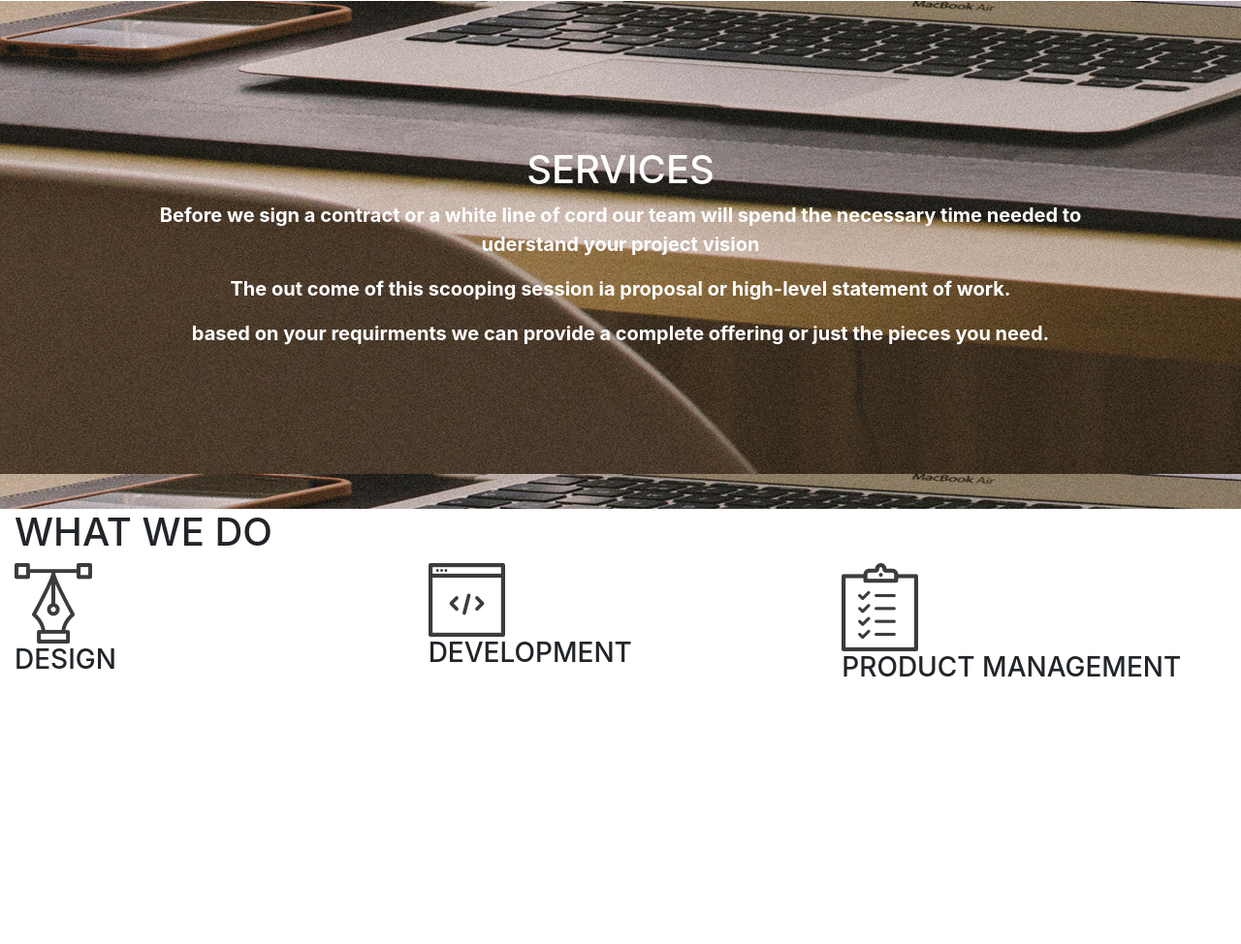
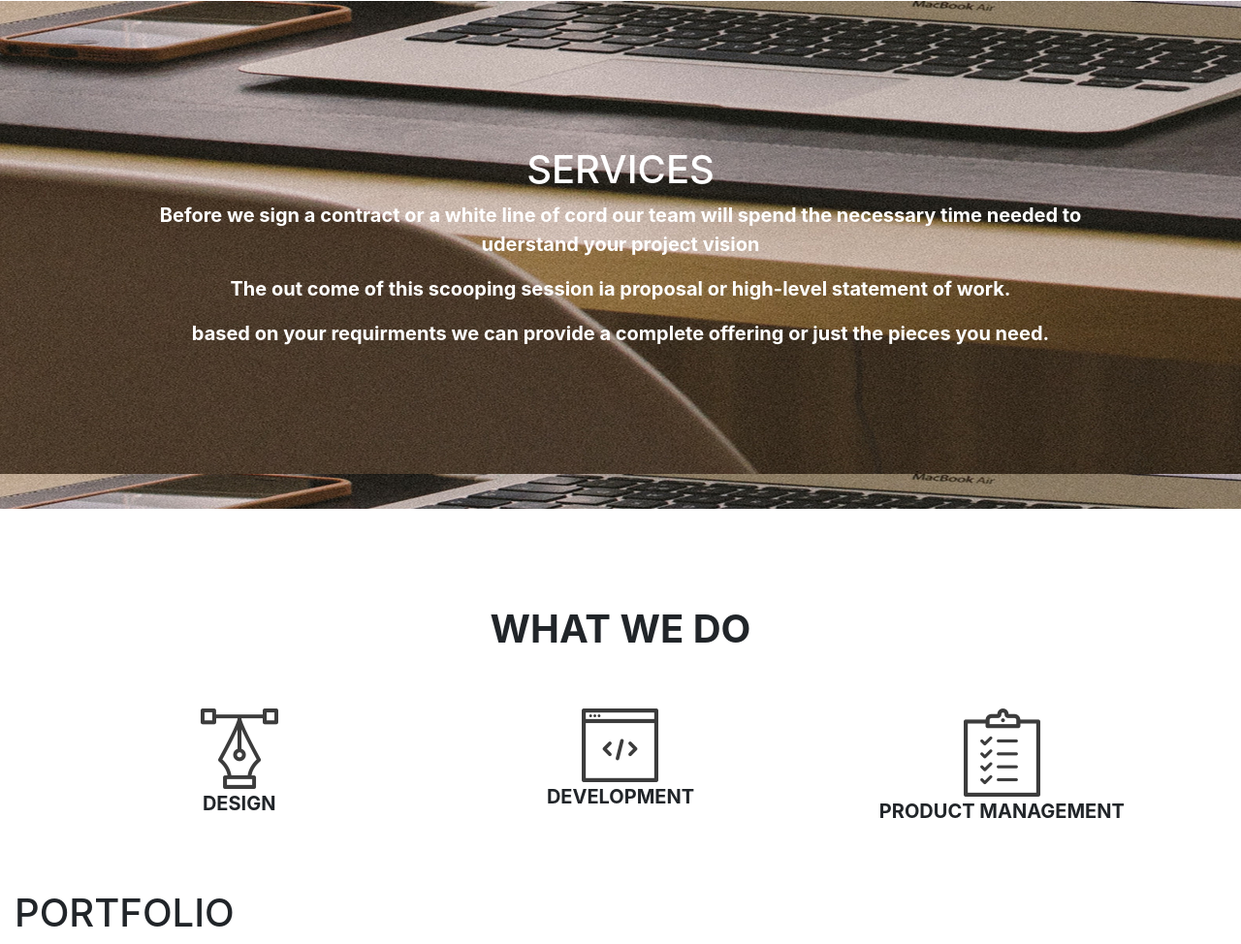
Before and after one commit to kaphie/Delani-studio, a plain HTML site: page index.html in a window 1280 px wide. Shown: the part 1399-2373 px from the top of the page at 97% size. Before the commit the page ends 2113 px from the top, so only its background shows below. Drawn offline with Linux system fonts and the light colour scheme.

Commit message:
indented text in what we do

```diff
--- a/css/styles.css
+++ b/css/styles.css
@@ -28,3 +28,16 @@
     font-size: 20px;
     font-weight: bold;
 }
+.what_we_do_section{
+    height: auto;
+    width: auto;
+    padding: 50px;
+    font-size: 20px;
+    text-align: center;
+}
+.what_we_do{
+    padding: 50px;
+    text-align: center;
+    font-size: 20px;
+    font-weight: bold;
+}
--- a/index.html
+++ b/index.html
@@ -56,23 +56,28 @@
         </div>
         </div>
         <!--what we do-->
-        <div class="row what we do">
-            <div class="col-md-12 what we do_section">
-              <h1 class="display-6">WHAT WE DO</h1>
+        <div class="row what_we_do_section">
+            <div class="col-md-12 what_we_do">
+              <h1><b>WHAT WE DO</b></h1>
             </div>
             <div class="col-md-4 clickable_1">
                <img src="image/services_icons/design_icon.png" alt="">
-               <h3 class="display-6">DESIGN</h3>
+               <p><b>DESIGN</b></p>
             </div>
             <div class="col-md-4 clickable_2">
                <img src="image/services_icons/dev_icon.png" alt="">
-               <h3 class="display-6">DEVELOPMENT</h3>
+               <p><b>DEVELOPMENT</b></p>
             </div>
             <div class="col-md-4 clickable_3">
                 <img src="image/services_icons/product_icon.png" alt="">
-                <h3 class="display-6">PRODUCT MANAGEMENT</h3>
+                <p><b>PRODUCT MANAGEMENT</b></p>
             </div>
-
+        </div>
+        <!--portfolio-->
+        <div class="row portfolio">
+           <div class="col-md-12 portfolio_section">
+              <h1 class="display-6">PORTFOLIO</h1>
+           </div>
         </div>
     </div>
 </body>
```
